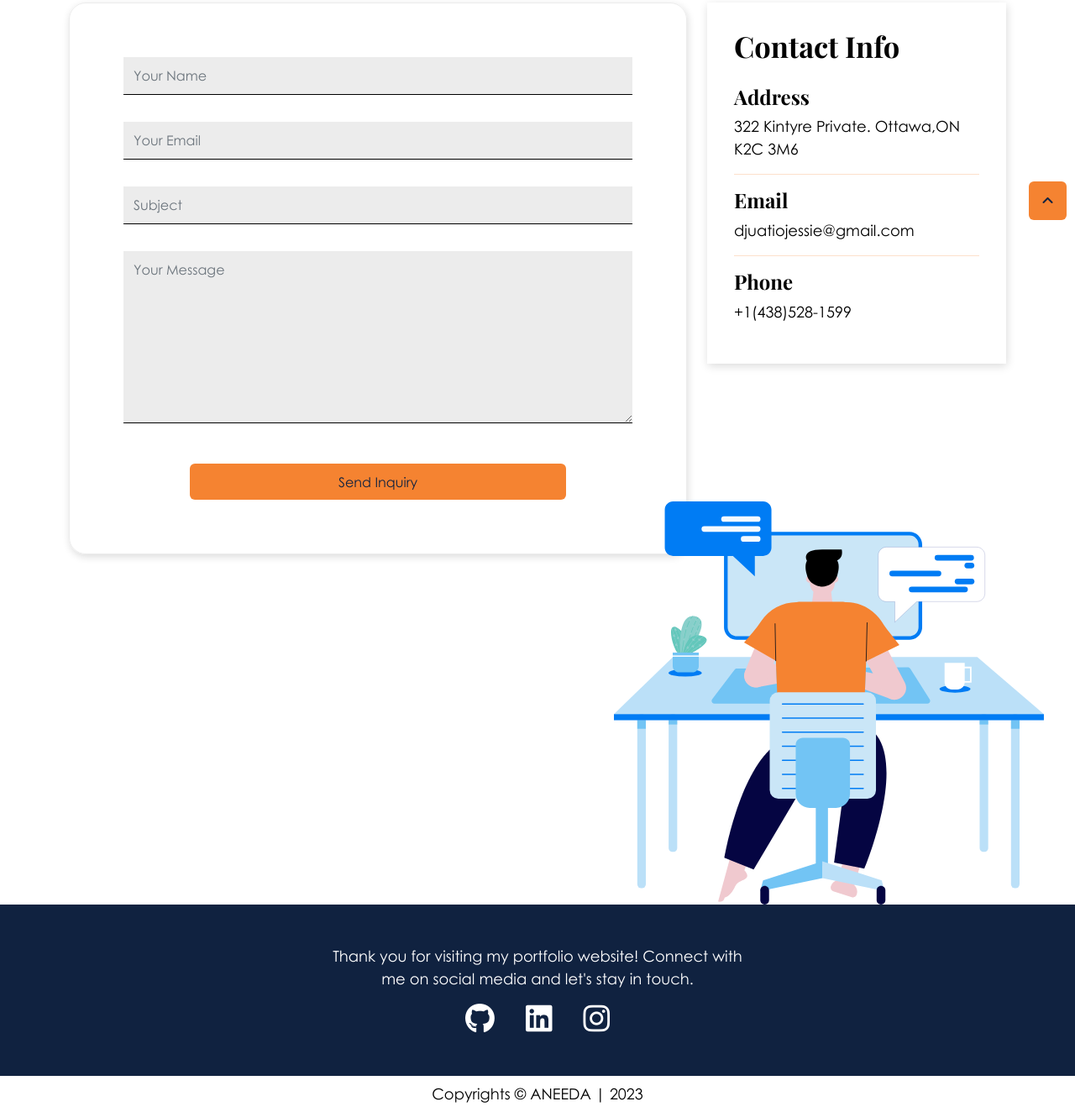
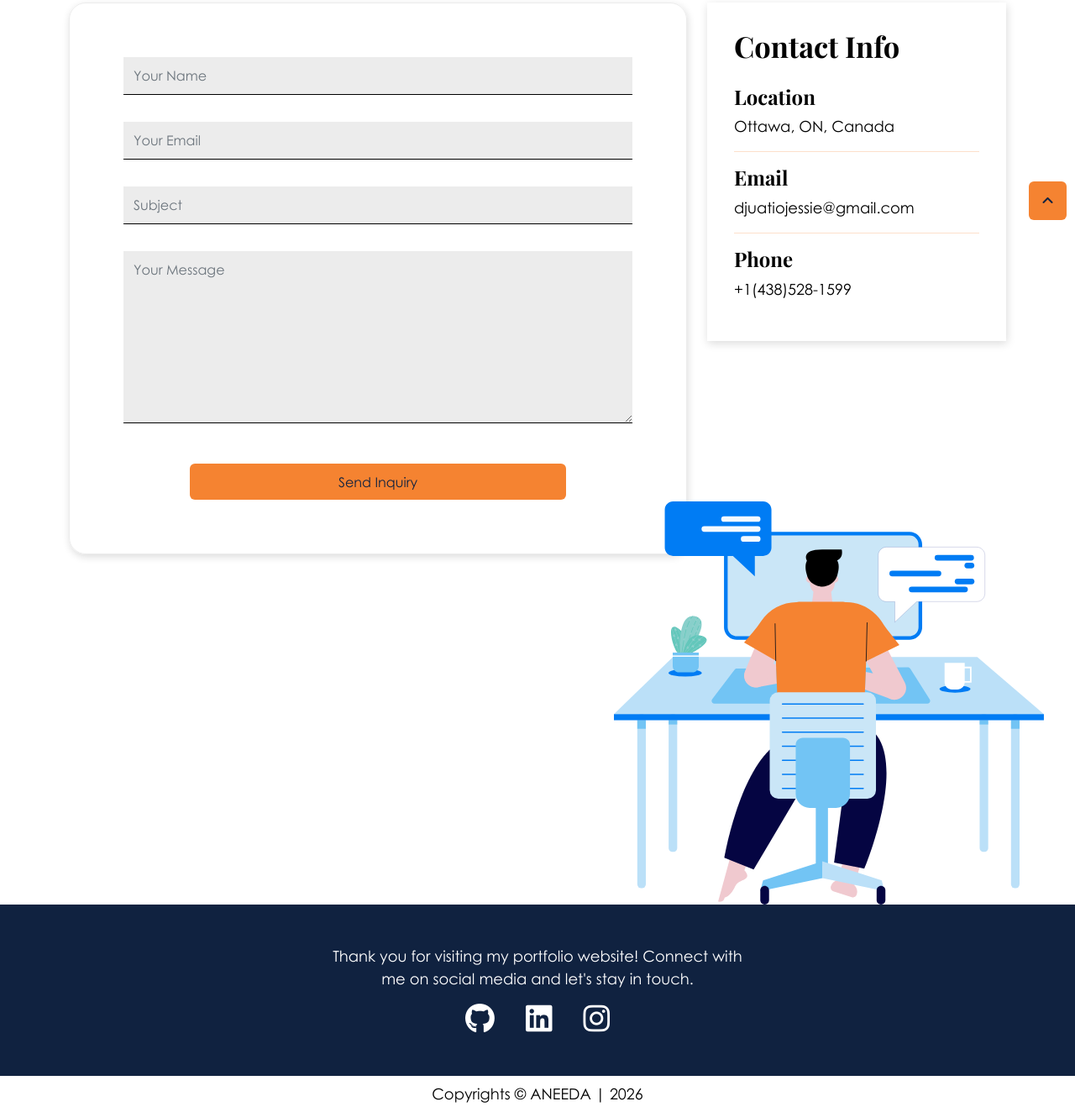
Before and after one commit to mbek0002/portfolio, a plain HTML site: page contact.html in a window 1280 px wide. Shown: the part 518-1842 px from the top of the page at 84% size. Drawn offline with nearby package versions, Linux system fonts and the light colour scheme.

Commit message:
Remove street address, use Ottawa ON location; LinkedIn link; footer year to 2026

```diff
--- a/contact.html
+++ b/contact.html
@@ -94,9 +94,8 @@
                     <div class="contact-info">
                         <h3 class="mb-4">Contact Info</h3>
                         <div class="my-2">
-                            <h5>Address</h5>
-                            <p>322 Kintyre Private. Ottawa,ON
-                                K2C 3M6</p>
+                            <h5>Location</h5>
+                            <p>Ottawa, ON, Canada</p>
                         </div>
                         <hr class="text-secondary">
                         <div class="my-2">
@@ -368,13 +367,13 @@
                     <p>Thank you for visiting my portfolio website! Connect with me on social media and let's stay in touch.</p>
                     <div class="footer-icons">
                         <a href="https://github.com/Jessie-Djuatio" target="_blank"><i class="fa-brands fa-2x fa-github"></i><span class="sr-only">Github</span></a>
-                        <a href="https://www.linkedin.com/in/mbekou-jessie-260781196/" target="_blank"><i class="fa-brands fa-2x fa-linkedin"></i><span class="sr-only">LinkedIn</span></a>
+                        <a href="https://www.linkedin.com/in/mbekou-jessie/" target="_blank"><i class="fa-brands fa-2x fa-linkedin"></i><span class="sr-only">LinkedIn</span></a>
                         <a href="https://www.instagram.com/jae_cie_/" target="_blank"><i class="fa-brands fa-2x fa-instagram"></i><span class="sr-only">Instagram</span></a>
                     </div>
                 </div>
             </div>
         </div>
-        <p class="text-center my-2">Copyrights ©  ANEEDA | 2023</p>
+        <p class="text-center my-2">Copyrights ©  ANEEDA | 2026</p>
     </footer>
 <script src="libs/jquery.min.js"></script>
 <script src="https://cdn.jsdelivr.net/npm/@popperjs/core@2.11.6/dist/umd/popper.min.js" integrity="sha384-oBqDVmMz9ATKxIep9tiCxS/Z9fNfEXiDAYTujMAeBAsjFuCZSmKbSSUnQlmh/jp3" crossorigin="anonymous"></script>
```
